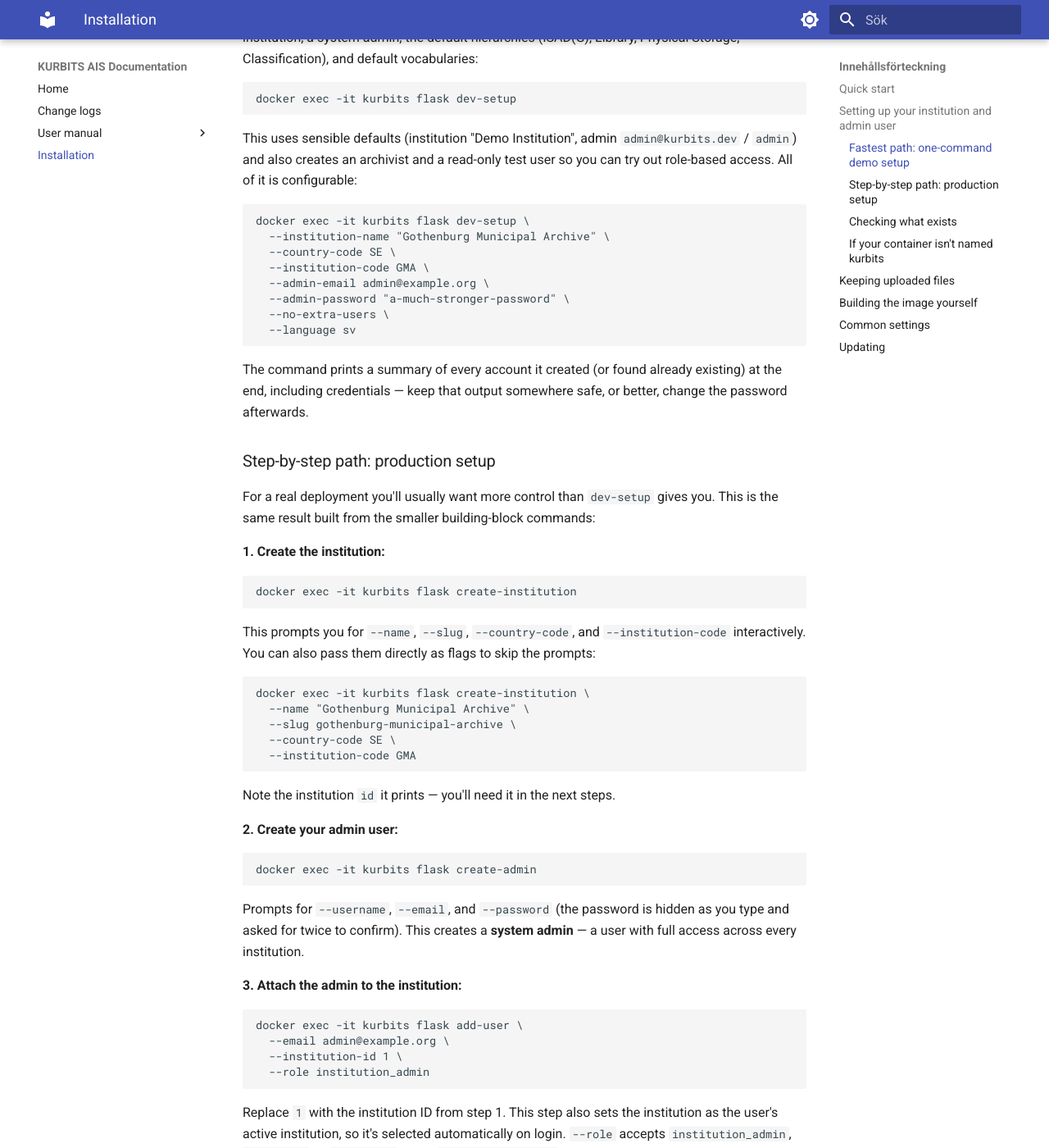
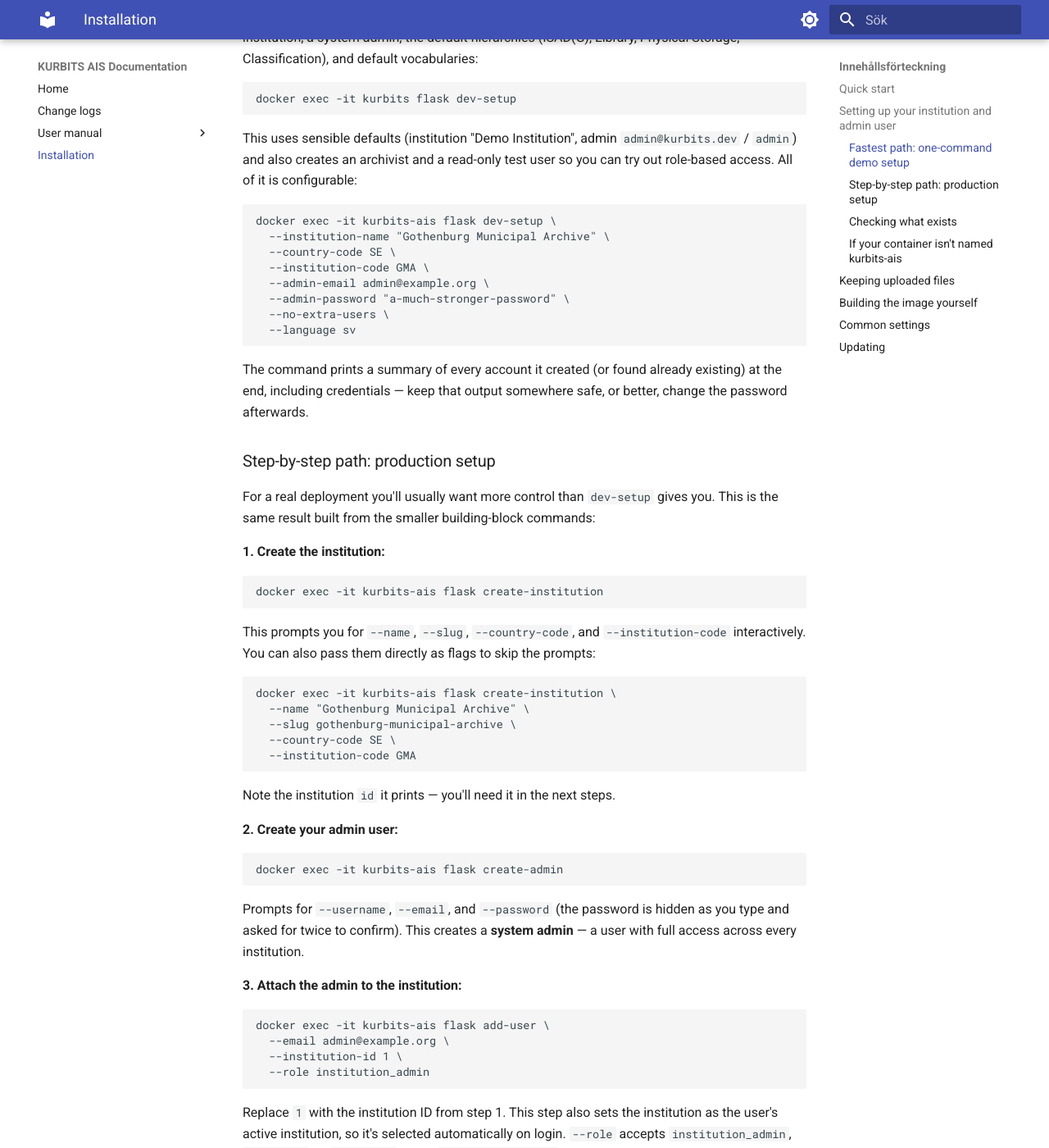
Before and after one commit to kurbits-digital-preservation/kurbits-ais, an MkDocs documentation site: the page built from docs/installation/docker.md, in a window 1280 px wide and 1400 px high, scrolled down 1140 px. Shown: the whole window at 82% size. Built offline with MkDocs 1.6.1 and Material for MkDocs 9.7.7, drawn with Linux system fonts in a browser that asks for light colours; some of the changed text lies outside the part shown.

Commit message:
Update docker image url and hopefully fix docs custom domain gh-pages (#6)

````diff
--- a/docs/installation/docker.md
+++ b/docs/installation/docker.md
@@ -7,9 +7,9 @@
 Pull the image and run it:
 
 ```bash
-docker pull asegerberg/kurbits-ais
+docker pull ghcr.io/kurbits-digital-preservation/kurbits-ais:latest
 
-docker run -d --name kurbits -p 8080:8080 \
+docker run -d --name kurbits-ais -p 8080:8080 \
   -e DATABASE_URL=sqlite:////app/database/kurbits.db \
   -v kurbits_db:/app/database \
   asegerberg/kurbits-ais
@@ -20,7 +20,7 @@
 What the options do:
 
 - `-d` — runs the container in the background so your terminal is free; drop it if you'd rather watch the logs directly.
-- `--name kurbits` — gives the container a fixed name so you can refer to it later (e.g. when running CLI commands below).
+- `--name kurbits-ais` — gives the container a fixed name so you can refer to it later (e.g. when running CLI commands below).
 - `-p 8080:8080` — makes Kurbits available on port 8080 of your machine.
 - `-e DATABASE_URL=sqlite:////app/database/kurbits.db` — stores the database as a SQLite file inside the container.
 - `-v kurbits_db:/app/database` — keeps that database in a named Docker volume so your data survives when the container is replaced. **Without this, your data is lost when the container stops.**
@@ -42,7 +42,7 @@
 This uses sensible defaults (institution "Demo Institution", admin `admin@kurbits.dev` / `admin`) and also creates an archivist and a read-only test user so you can try out role-based access. All of it is configurable:
 
 ```bash
-docker exec -it kurbits flask dev-setup \
+docker exec -it kurbits-ais flask dev-setup \
   --institution-name "Gothenburg Municipal Archive" \
   --country-code SE \
   --institution-code GMA \
@@ -61,13 +61,13 @@
 **1. Create the institution:**
 
 ```bash
-docker exec -it kurbits flask create-institution
+docker exec -it kurbits-ais flask create-institution
 ```
 
 This prompts you for `--name`, `--slug`, `--country-code`, and `--institution-code` interactively. You can also pass them directly as flags to skip the prompts:
 
 ```bash
-docker exec -it kurbits flask create-institution \
+docker exec -it kurbits-ais flask create-institution \
   --name "Gothenburg Municipal Archive" \
   --slug gothenburg-municipal-archive \
   --country-code SE \
@@ -79,7 +79,7 @@
 **2. Create your admin user:**
 
 ```bash
-docker exec -it kurbits flask create-admin
+docker exec -it kurbits-ais flask create-admin
 ```
 
 Prompts for `--username`, `--email`, and `--password` (the password is hidden as you type and asked for twice to confirm). This creates a **system admin** — a user with full access across every institution.
@@ -87,7 +87,7 @@
 **3. Attach the admin to the institution:**
 
 ```bash
-docker exec -it kurbits flask add-user \
+docker exec -it kurbits-ais flask add-user \
   --email admin@example.org \
   --institution-id 1 \
   --role institution_admin
@@ -98,8 +98,8 @@
 **4. Seed default hierarchies and vocabularies:**
 
 ```bash
-docker exec -it kurbits flask seed-hierarchies 1
-docker exec -it kurbits flask seed-vocabularies 1 --language en
+docker exec -it kurbits-ais flask seed-hierarchies 1
+docker exec -it kurbits-ais flask seed-vocabularies 1 --language en
 ```
 
 Replace `1` with your institution ID again. `seed-hierarchies` installs the standard hierarchy types (ISAD(G), Library, Physical Storage, Classification); `seed-vocabularies` installs the default controlled vocabularies (`--language` accepts `en` or `sv`). Both skip silently if something's already been seeded — pass `--force` to `seed-vocabularies` to re-seed anyway.
@@ -112,16 +112,16 @@
 
 ```bash
 # List every institution, with its ID and reference-code prefix
-docker exec -it kurbits flask list-institutions
+docker exec -it kurbits-ais flask list-institutions
 
 # List every user, or just the users in one institution
-docker exec -it kurbits flask list-users
-docker exec -it kurbits flask list-users --institution-id 1
+docker exec -it kurbits-ais flask list-users
+docker exec -it kurbits-ais flask list-users --institution-id 1
 ```
 
-### If your container isn't named `kurbits`
+### If your container isn't named `kurbits-ais`
 
-All the commands above assume you started the container with `--name kurbits`, as shown in Quick start. If you used a different name, or didn't set one, substitute your own name, or find the container ID with:
+All the commands above assume you started the container with `--name kurbits-ais`, as shown in Quick start. If you used a different name, or didn't set one, substitute your own name, or find the container ID with:
 
 ```bash
 docker ps
@@ -134,7 +134,7 @@
 Attached files are stored separately from the database. To keep them too, add a second volume:
 
 ```bash
-docker run -d --name kurbits -p 8080:8080 \
+docker run -d --name kurbits-ais -p 8080:8080 \
   -e DATABASE_URL=sqlite:////app/database/kurbits.db \
   -v kurbits_db:/app/database \
   -v kurbits_uploads:/app/uploads \
@@ -146,7 +146,7 @@
 From the project root (the folder containing `backend/` and `frontend/`):
 
 ```bash
-docker build -t kurbits .
+docker build -t kurbits-ais .
 ```
 
 Then run it with the same `docker run` command as above, substituting `kurbits` for `asegerberg/kurbits-ais` as the image name.
````
Also changed, not shown: 1 other file.
